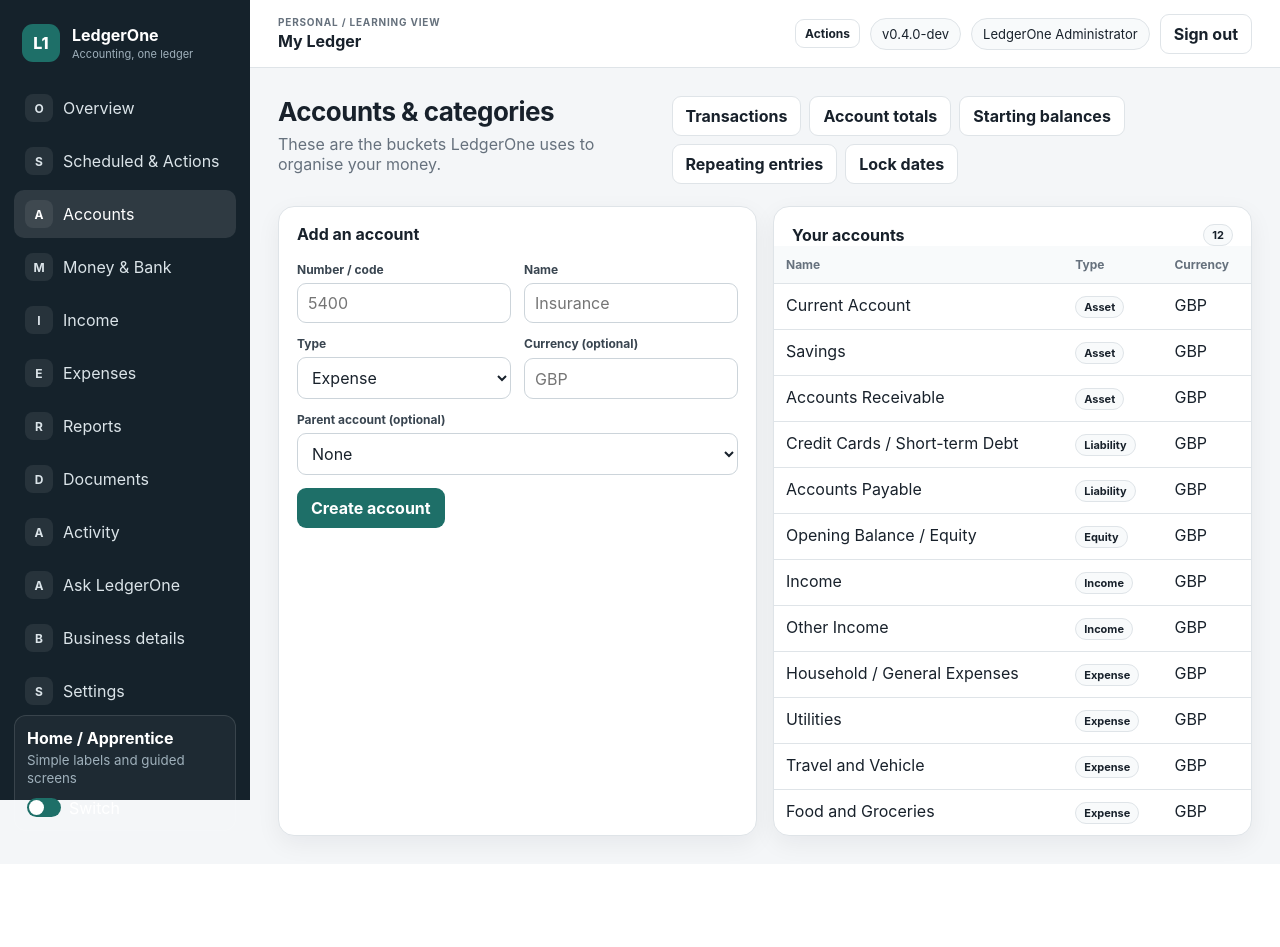
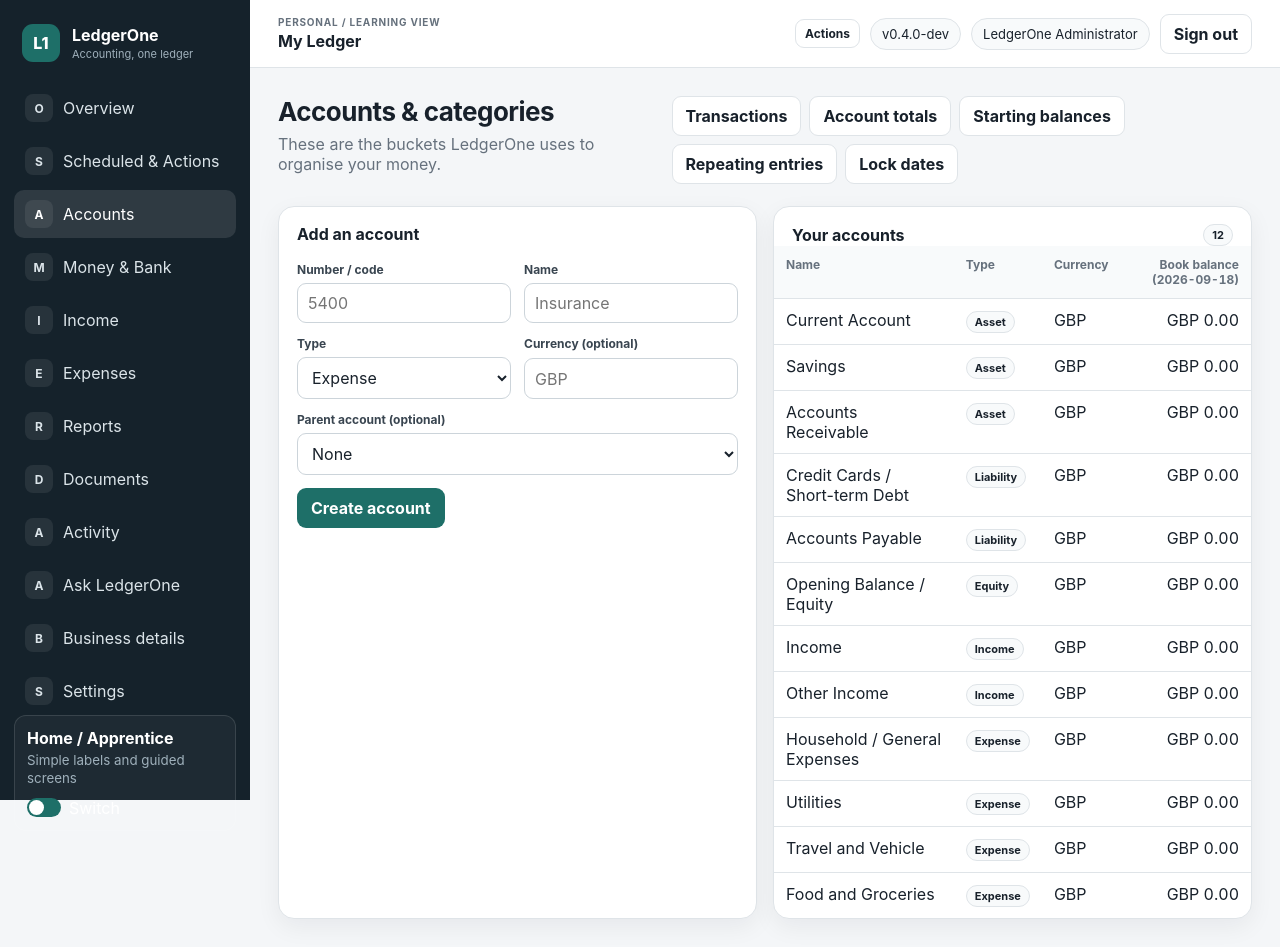
Before and after one commit to zageabb/LedgerOne, a Flask app: page /ledger/accounts in a window 1280 px wide. Before the commit the page ends 857 px from the top, so only its background shows below. Run offline with Flask 3, Linux system fonts and the light colour scheme; a user stored in the database is signed in; data comes from the database, SQL or seed files in the repository; data that the repository does not hold is empty.

Commit message:
Show cumulative book balance on ledger list

```diff
--- a/ledgerone/templates/ledger/accounts.html
+++ b/ledgerone/templates/ledger/accounts.html
@@ -35,10 +35,10 @@
     <div class="card-head"><h2>{{ 'Your accounts' if ui_mode == 'home' else 'Active accounts' }}</h2><span class="badge">{{ accounts|length }}</span></div>
     <div class="table-wrap">
       <table>
-        <thead><tr>{% if ui_mode == 'professional' %}<th>Code</th>{% endif %}<th>Name</th><th>Type</th><th>Currency</th></tr></thead>
+        <thead><tr>{% if ui_mode == 'professional' %}<th>Code</th>{% endif %}<th>Name</th><th>Type</th><th>Currency</th><th class="number">Book balance ({{ balance_as_of }})</th></tr></thead>
         <tbody>
         {% for row in accounts %}
-          <tr>{% if ui_mode == 'professional' %}<td><span class="code">{{ row.code }}</span></td>{% endif %}<td>{{ row.name }}</td><td><span class="badge">{{ row.account_type|title }}</span></td><td>{{ row.currency or current_organisation.base_currency }}</td></tr>
+          <tr>{% if ui_mode == 'professional' %}<td><span class="code">{{ row.code }}</span></td>{% endif %}<td>{{ row.name }}</td><td><span class="badge">{{ row.account_type|title }}</span></td><td>{{ row.currency or current_organisation.base_currency }}</td><td class="number">{{ current_organisation.base_currency }} {{ "%.2f"|format(balances.get(row.id, 0)) }}</td></tr>
         {% endfor %}
         </tbody>
       </table>
```
